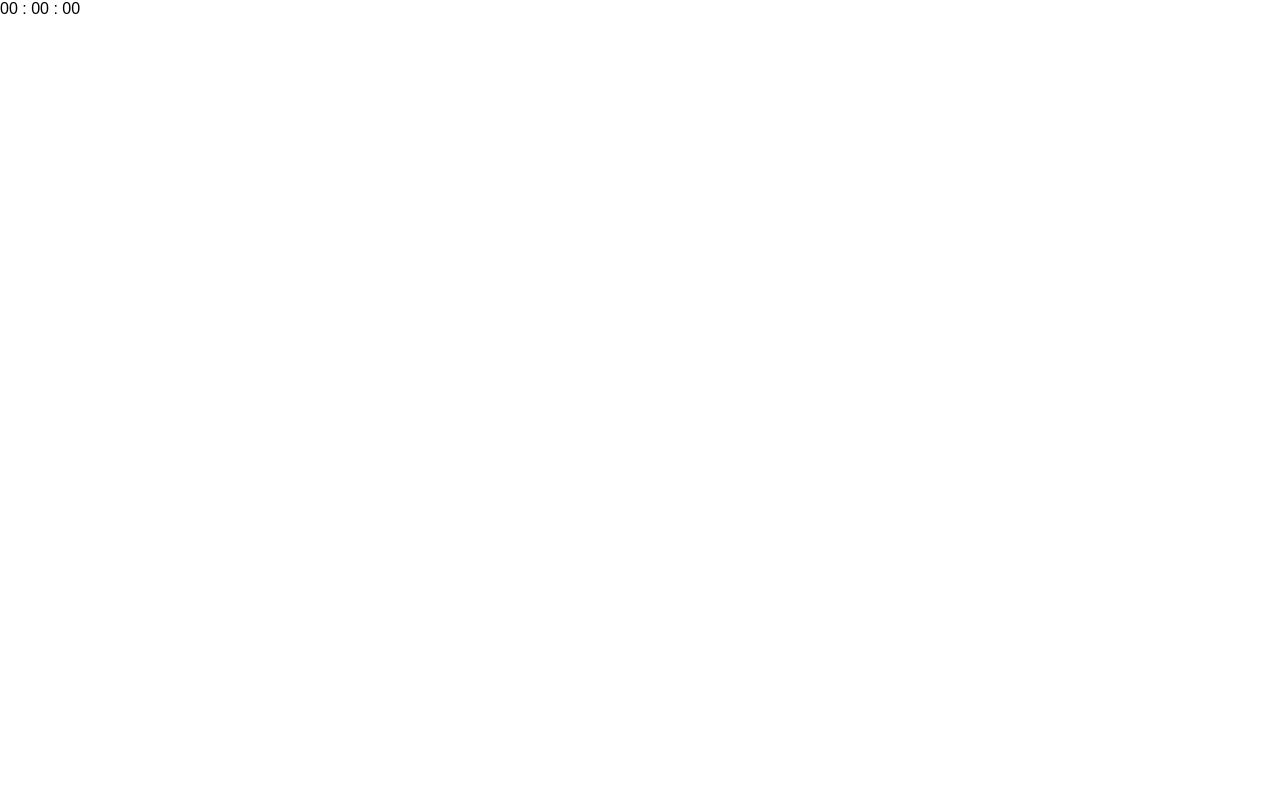
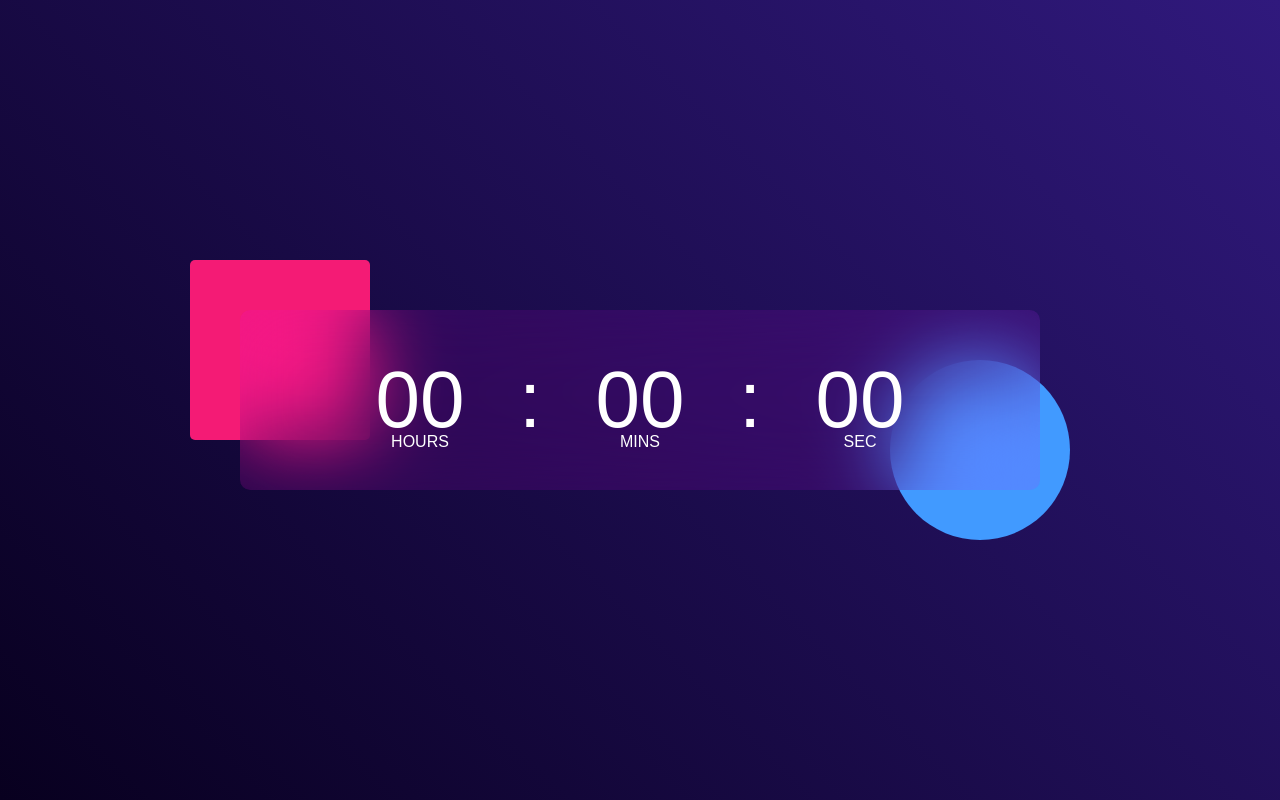
Before and after one commit to MuhammadAheedSiddiqui29/Digital-Clock, a plain HTML site: page index.html in a window 1280 px wide. Drawn offline with Linux system fonts and the light colour scheme.

Commit message:
css styling

```diff
--- a/style.css
+++ b/style.css
@@ -4,3 +4,85 @@
     box-sizing: border-box;
     font-family: sans-serif;
 }
+
+.hero{
+    width: 100%;
+    min-height: 100vh;
+    background: linear-gradient(45deg, #08001f, #30197d);
+    color: white;
+    position: relative;
+}
+
+.container{
+    width: 800px;
+    height: 180px;
+    position: absolute;
+    top: 50%;
+    left: 50%;
+    transform: translate(-50%, -50%);
+}
+
+.clock{
+    width: 100%;
+    height: 100%;
+    background: rgba(235, 0, 255, 0.11);
+    border-radius: 10px;
+    display: flex;
+    align-items: center;
+    justify-content: center;
+    backdrop-filter: blur(40px);
+}
+
+.container::before{
+    content: '';
+    width: 180px;
+    height: 180px;
+    background: #f41b75;
+    border-radius: 5px;
+    position: absolute;
+    left: -50px;
+    top: -50px;
+    z-index: -1;
+}
+
+
+.container::after{
+    content: '';
+    width: 180px;
+    height: 180px;
+    background: #419aff;
+    border-radius: 50%;
+    position: absolute;
+    right: -30px;
+    bottom: -50px;
+    z-index: -1;
+}
+
+.clock span{
+    font-size: 80px;
+    width: 110px;
+    display: inline-block;
+    text-align: center;
+    position: relative;
+}
+
+.clock span::after{
+    content: '';
+    font-size: 16px;
+    position: absolute;
+    bottom: -5px;
+    left: 50%;
+    transform: translateX(-50%);
+}
+
+#hrs::after{
+    content: 'HOURS';
+}
+
+#min::after{
+    content: 'MINS';
+}
+
+#sec::after{
+    content: 'SEC';
+}
```
